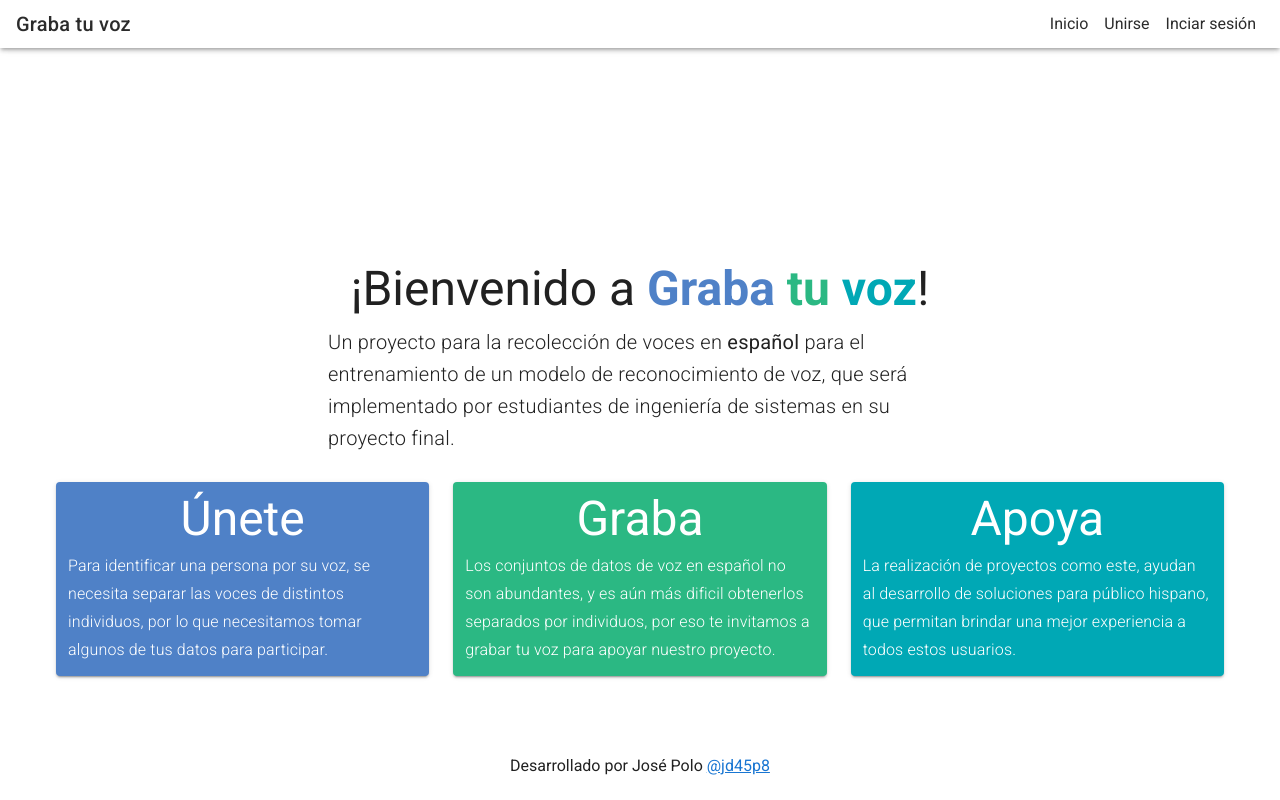
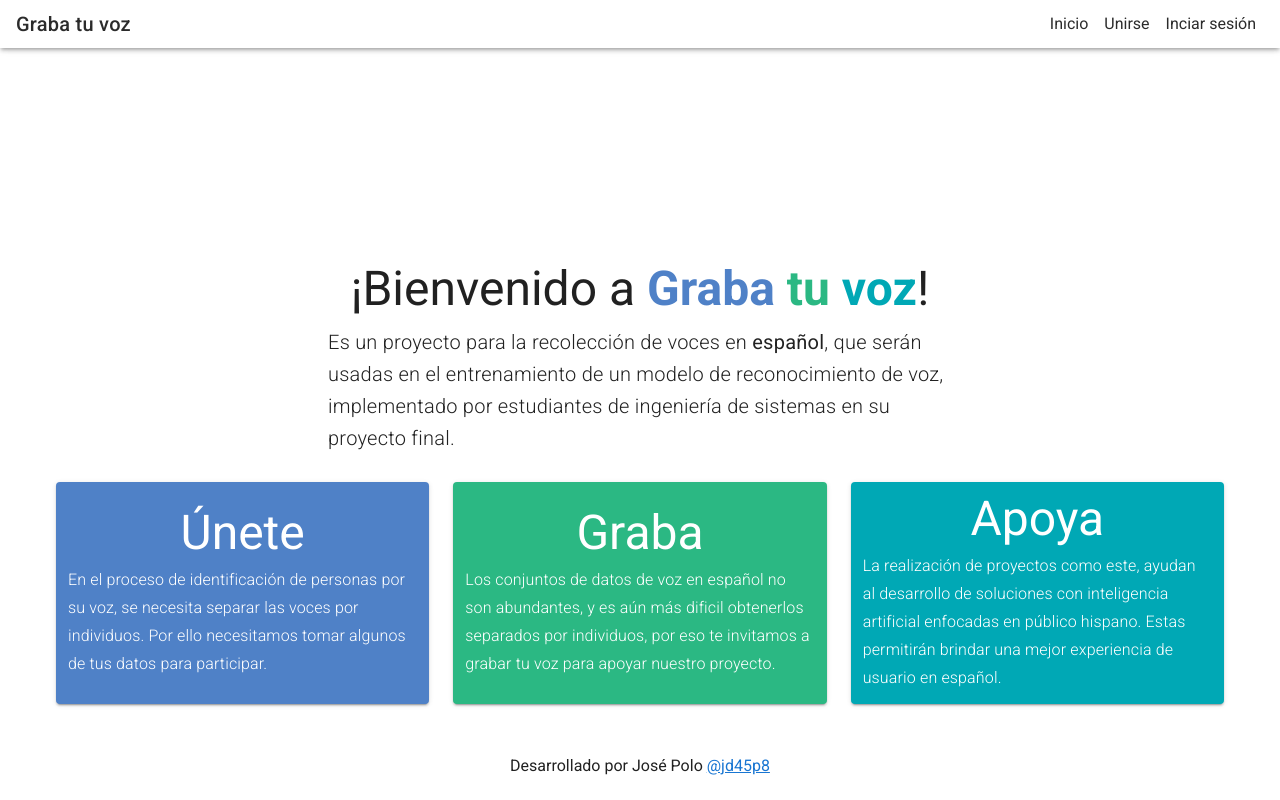
Before and after one commit to jd45p8/graba-tu-voz, a Vue app: page / in a window 1280 px wide. Built offline with nearby package versions, Linux system fonts and the light colour scheme.

Commit message:
Se corrigieron errores ortográficos en los textos y se mejoró la descripción de otros.

```diff
--- a/src/views/Home.vue
+++ b/src/views/Home.vue
@@ -22,8 +22,9 @@
           </v-row>
           <v-row justify="center" class="mt-6">
             <p class="font-weight-light title text-center text-md-left">
-              Un proyecto para la recolección de voces en
-              <b>español</b> para el entrenamiento de un modelo de reconocimiento de voz, que será implementado por estudiantes de ingeniería de sistemas en su proyecto final.
+              Es un proyecto para la recolección de voces en <b>español</b>,
+              que serán usadas en el entrenamiento de un modelo de reconocimiento de voz,
+              implementado por estudiantes de ingeniería de sistemas en su proyecto final.
             </p>
           </v-row>
         </v-col>
@@ -34,7 +35,11 @@
           <v-card dark class="blue-dark pa-3 d-flex flex-column" height="100%">
             <div class="my-auto">
               <h1 class="display-2 text-center">Únete</h1>
-              <h2 class="font-weight-light subtitle-1 mt-2">Para identificar una persona por su voz, se necesita separar las voces de distintos individuos, por lo que necesitamos tomar algunos de tus datos para participar.</h2>
+              <h2 class="font-weight-light subtitle-1 mt-2">
+                En el proceso de identificación de personas por su voz, se necesita
+                separar las voces por individuos. Por ello necesitamos tomar algunos
+                de tus datos para participar.
+              </h2>
             </div>
           </v-card>
         </v-col>
@@ -42,7 +47,11 @@
           <v-card dark class="green-light pa-3 d-flex flex-column" height="100%">
             <div class="my-auto">
               <h1 class="display-2 text-center">Graba</h1>
-              <h2 class="font-weight-light subtitle-1 mt-2">Los conjuntos de datos de voz en español no son abundantes, y es aún más dificil obtenerlos separados por individuos, por eso te invitamos a grabar tu voz para apoyar nuestro proyecto.</h2>
+              <h2 class="font-weight-light subtitle-1 mt-2">
+                Los conjuntos de datos de voz en español no son abundantes, y es
+                aún más dificil obtenerlos separados por individuos, por eso te
+                invitamos a grabar tu voz para apoyar nuestro proyecto.
+              </h2>
             </div>
           </v-card>
         </v-col>
@@ -50,7 +59,11 @@
           <v-card dark class="blue-light pa-3 d-flex flex-column" height="100%">
             <div class="my-auto">
               <h1 class="display-2 text-center">Apoya</h1>
-              <h2 class="font-weight-light subtitle-1 mt-2">La realización de proyectos como este, ayudan al desarrollo de soluciones para público hispano, que permitan brindar una mejor experiencia a todos estos usuarios.</h2>
+              <h2 class="font-weight-light subtitle-1 mt-2">
+                La realización de proyectos como este, ayudan al desarrollo de
+                soluciones con inteligencia artificial enfocadas en público hispano.
+                Estas permitirán brindar una mejor experiencia de usuario en español.
+              </h2>
             </div>
           </v-card>
         </v-col>
--- a/src/views/Join.vue
+++ b/src/views/Join.vue
@@ -74,7 +74,14 @@
 
           <v-stepper-content step="3">
             <div class="mb-5">
-              <p>Presionando el botón aceptar a continuación finalizará su registro y acepta que usemos la infomración que suministre en esta plataforma para entrenar el o los modelos que sean necesarios, y únicamente intentaremos contactarlo si seleccionó que desea participar en la demostración.</p>
+              <p>
+                Presionando el botón aceptar, a continuación, finalizará su registro
+                y acepta que usemos la información que suministre en esta plataforma
+                con el fin de entrenar el o los modelos que sean necesarios. Asimismo,
+                no se usará su información sensible con fines distintos a los descritos
+                anteriormente y en caso de ser necesario, intentaremos contactarlo si
+                seleccionó que desea participar en la demostración.
+              </p>
             </div>
             <v-btn
               @click="nextStep"
```
